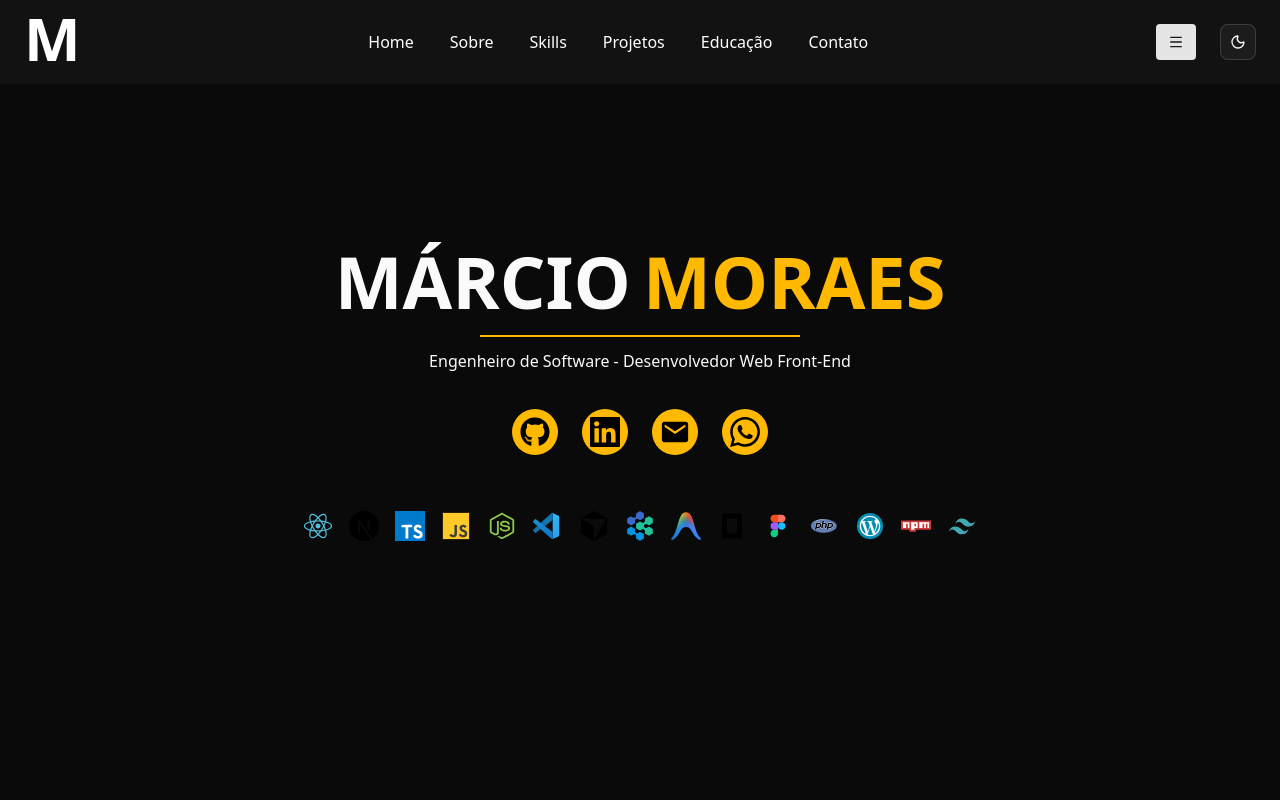
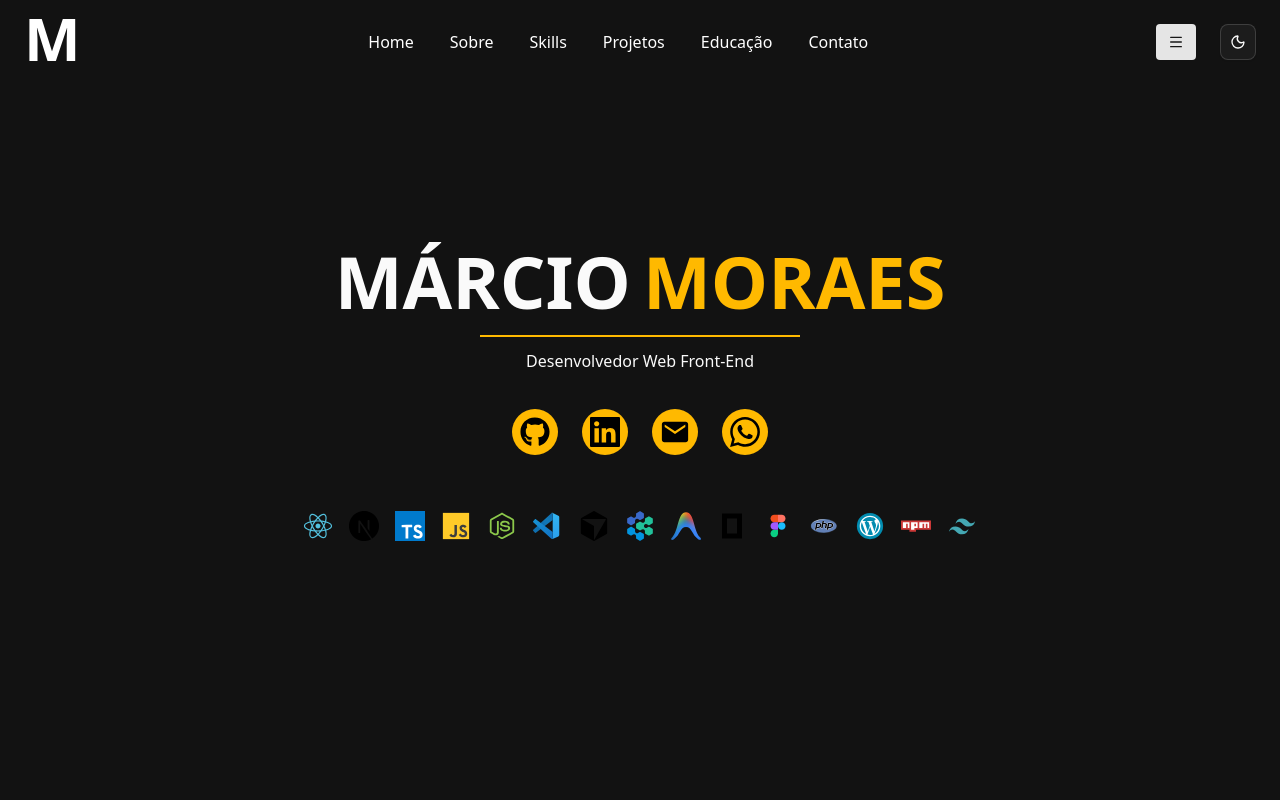
Before and after one commit to Marcio-Moraes/portfolio-nextjs, a Next.js app: page / in a window 1280 px wide. Shown: the top 800 px of the page. Built offline with nearby package versions, Linux system fonts and the light colour scheme.

Commit message:
Update descrption

```diff
--- a/src/app/components/marcio.tsx
+++ b/src/app/components/marcio.tsx
@@ -10,14 +10,14 @@ import { ImWhatsapp } from "react-icons/im"
 
 export const Marcio = () => {
     return(
-        <div className="h-screen flex flex-col items-center justify-center" id="home">
+        <div className="h-screen flex flex-col items-center justify-center bg-[#121212]" id="home">
             <motion.div
                 initial={{ opacity: 0, y: 20 }}
                 animate={{ opacity: 1, y: 0 }}
                 transition={{ duration: 0.5 }}
             >
                 <Titulo title1="MÁRCIO" title2="MORAES" />
-                <p className="mb-3 text-center">Engenheiro de Software - Desenvolvedor Web Front-End</p>
+                <p className="mb-3 text-center">Desenvolvedor Web Front-End</p>
             </motion.div>
 
             <div className="flex gap-6 flex-wrap my-6">
```
